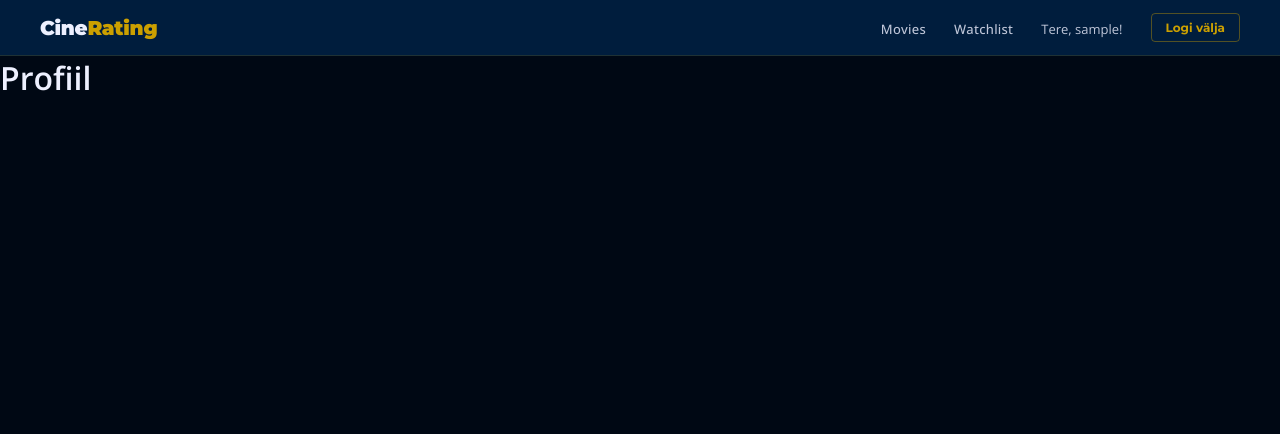
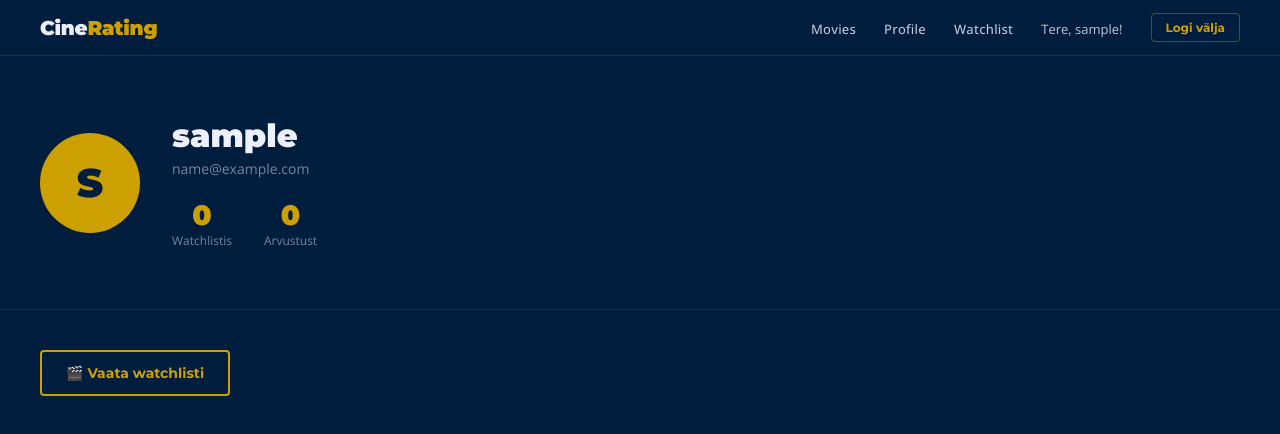
Before and after one commit to kxrl1/MeeskonnaprojektKarlJaOskar, a React (Vite) app in the folder frontend/react/: page /profile in a window 1280 px wide. Shown: the top 434 px of the page. Built offline with nearby package versions, Linux system fonts and the light colour scheme; no server answers; sample sign-in values are in the browser's storage.

Commit message:
feat: add profile page with stats and user reviews

```diff
--- a/frontend/react/src/App.jsx
+++ b/frontend/react/src/App.jsx
@@ -20,6 +20,7 @@ export default function App() {
         <Route path="/movie/:id"  element={<MoviePage />} />
         <Route path="/profile"    element={<ProfilePage />} />
         <Route path="/watchlist" element={<WatchlistPage />} />
+        <Route path="/profile" element={<ProfilePage />} />
       </Routes>
     </BrowserRouter>
   );
--- a/frontend/react/src/components/Navbar.jsx
+++ b/frontend/react/src/components/Navbar.jsx
@@ -20,6 +20,7 @@ export default function Navbar() {
         <li><Link to="/">Movies</Link></li>
         {user ? (
           <>
+            <li><Link to="/profile" style={{color: 'rgba(237,240,255,0.8)', fontSize: '13px'}}>Profile</Link></li>
             <li><Link to="/watchlist" style={{color: 'rgba(237,240,255,0.8)', fontSize: '13px'}}>Watchlist</Link></li>
             <li><span style={{color: 'rgba(237,240,255,0.8)', fontSize: '13px'}}>Tere, {user.username}!</span></li>
             <li><button onClick={handleLogout} style={{background: 'transparent', border: '1px solid rgba(204,160,0,0.4)', color: 'var(--gold)', padding: '6px 14px', borderRadius: '4px', cursor: 'pointer', fontFamily: 'Montserrat', fontWeight: '600', fontSize: '12px'}}>Logi välja</button></li>
--- a/frontend/react/src/pages/ProfilePage.jsx
+++ b/frontend/react/src/pages/ProfilePage.jsx
@@ -1,5 +1,61 @@
-function ProfilePage() {
-  return <div><h1>Profiil</h1></div>
+import { useState, useEffect } from 'react';
+import { Link, useNavigate } from 'react-router-dom';
+import '../styles/pages/profilePage.css';
+
+export default function ProfilePage() {
+  const [reviews, setReviews] = useState([]);
+  const [watchlist, setWatchlist] = useState([]);
+  const navigate = useNavigate();
+  const savedUser = JSON.parse(localStorage.getItem('user') || 'null');
+
+  useEffect(() => {
+    if (!savedUser) {
+      navigate('/login');
+      return;
+    }
+
+    fetch(`http://localhost:3001/api/watchlist/${savedUser.id}`)
+      .then(res => res.json())
+      .then(data => setWatchlist(data));
+
+    fetch(`http://localhost:3001/api/users/${savedUser.id}/reviews`)
+      .then(res => res.json())
+      .then(data => setReviews(data));
+    }, []);
+
+  if (!savedUser) return null;
+
+  return (
+    <div className="profile-page">
+
+      {/* PROFIILI HERO */}
+      <div className="profile-hero">
+        <div className="profile-avatar">
+          {savedUser.username.charAt(0).toUpperCase()}
+        </div>
+        <div className="profile-info">
+          <h1 className="profile-username">{savedUser.username}</h1>
+          <p className="profile-email">{savedUser.email}</p>
+          <div className="profile-stats">
+            <div className="profile-stat">
+              <span className="stat-number">{watchlist.length}</span>
+              <span className="stat-label">Watchlistis</span>
+            </div>
+            <div className="profile-stat">
+              <span className="stat-number">{reviews.length}</span>
+              <span className="stat-label">Arvustust</span>
+            </div>
+          </div>
+        </div>
+      </div>
+
+      {/* LINGID */}
+      <div className="profile-links">
+        <Link to="/watchlist" className="profile-link-btn">
+          🎬 Vaata watchlisti
+        </Link>
+      </div>
+
+    </div>
+  );
 }
-
-export default ProfilePage
--- a/frontend/react/src/styles/pages/profilePage.css
+++ b/frontend/react/src/styles/pages/profilePage.css
@@ -0,0 +1,87 @@
+.profile-page {
+  background: var(--dark);
+  min-height: 100vh;
+  color: var(--light);
+}
+
+.profile-hero {
+  display: flex;
+  align-items: center;
+  gap: 32px;
+  padding: 60px 40px;
+  border-bottom: 1px solid rgba(255,255,255,0.08);
+}
+
+.profile-avatar {
+  width: 100px;
+  height: 100px;
+  border-radius: 50%;
+  background: var(--gold);
+  color: var(--dark);
+  font-family: 'Montserrat', sans-serif;
+  font-weight: 900;
+  font-size: 40px;
+  display: flex;
+  align-items: center;
+  justify-content: center;
+  flex-shrink: 0;
+}
+
+.profile-username {
+  font-family: 'Montserrat', sans-serif;
+  font-weight: 900;
+  font-size: 32px;
+  margin-bottom: 4px;
+}
+
+.profile-email {
+  font-size: 14px;
+  color: rgba(237,240,255,0.5);
+  margin-bottom: 20px;
+}
+
+.profile-stats {
+  display: flex;
+  gap: 32px;
+}
+
+.profile-stat {
+  display: flex;
+  flex-direction: column;
+  align-items: center;
+}
+
+.stat-number {
+  font-family: 'Montserrat', sans-serif;
+  font-weight: 900;
+  font-size: 28px;
+  color: var(--gold);
+}
+
+.stat-label {
+  font-size: 12px;
+  color: rgba(237,240,255,0.5);
+}
+
+.profile-links {
+  padding: 40px;
+  display: flex;
+  gap: 16px;
+}
+
+.profile-link-btn {
+  background: transparent;
+  border: 2px solid var(--gold);
+  color: var(--gold);
+  font-family: 'Montserrat', sans-serif;
+  font-weight: 700;
+  font-size: 14px;
+  padding: 12px 24px;
+  border-radius: 4px;
+  text-decoration: none;
+  transition: background 0.2s;
+}
+
+.profile-link-btn:hover {
+  background: rgba(204,160,0,0.15);
+}
```
Also changed, not shown: 2 other files (tests, documents, lock files or other folders).
